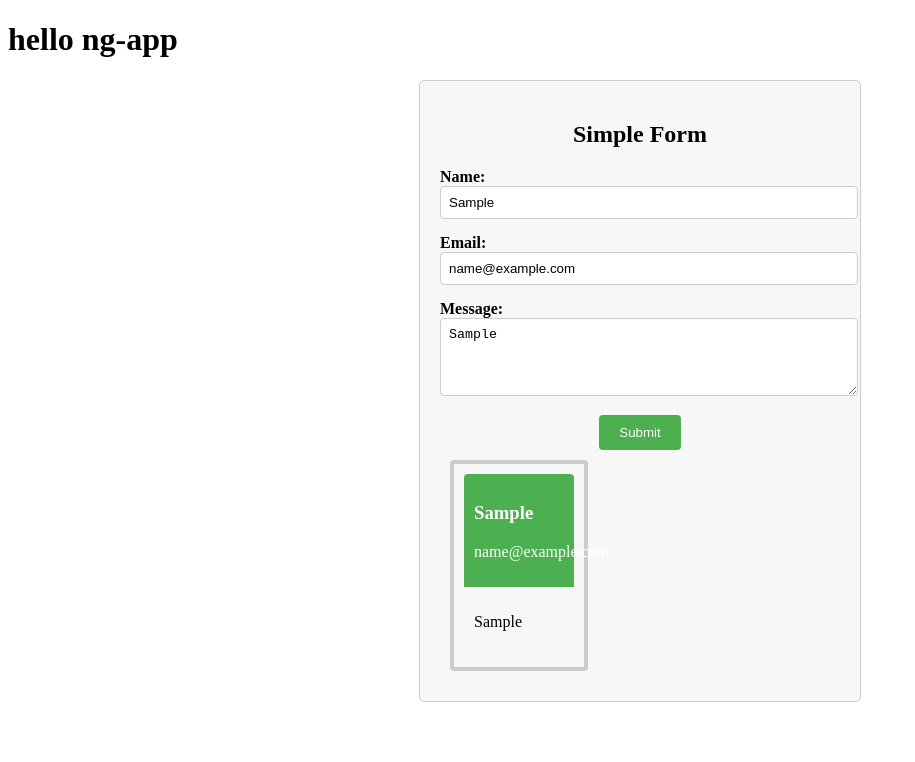
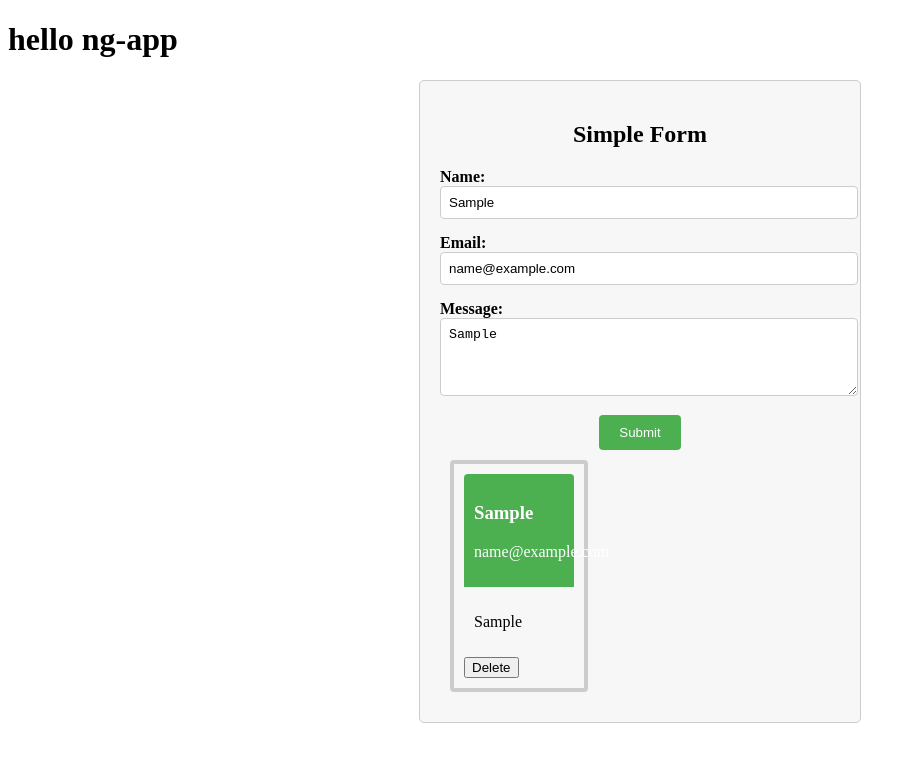
Before and after one commit to novan132/ng-app, an Angular app: page / in a window 1280 px wide. Both pictures are taken after typing "Sample", "name@example.com", "Sample" into the empty fields and a click on the button "Submit". Shown: the top 762 px of the page, without its empty margins (0-915 px from the left). Built offline with nearby package versions, Linux system fonts and the light colour scheme.

Commit message:
provide output from child to parent component

```diff
--- a/src/app/first-comp/first-comp.component.html
+++ b/src/app/first-comp/first-comp.component.html
@@ -50,6 +50,8 @@
     <app-message-details
       *ngFor="let msg of messages; let i = index"
       [message]="msg"
+      [index]="i"
+      (delete)="deleteMessage($event)"
     ></app-message-details>
   </div>
 </div>
--- a/src/app/first-comp/first-comp.component.ts
+++ b/src/app/first-comp/first-comp.component.ts
@@ -21,4 +21,8 @@
     });
     console.log(this.messages);
   }
+
+  deleteMessage(index: number): void {
+    this.messages.splice(index, 1);
+  }
 }
--- a/src/app/message-details/message-details.component.html
+++ b/src/app/message-details/message-details.component.html
@@ -6,4 +6,5 @@
   <div class="message-content">
     <p>{{ message.message }}</p>
   </div>
+  <button type="button" (click)="onDelete()">Delete</button>
 </div>
--- a/src/app/message-details/message-details.component.ts
+++ b/src/app/message-details/message-details.component.ts
@@ -1,4 +1,4 @@
-import { Component, Input } from '@angular/core';
+import { Component, EventEmitter, Input, Output } from '@angular/core';
 
 @Component({
   selector: 'app-message-details',
@@ -8,4 +8,13 @@
 export class MessageDetailsComponent {
   @Input()
   message: any = {};
+  @Input()
+  index: number = -1;
+
+  @Output()
+  delete: EventEmitter<number> = new EventEmitter<number>();
+
+  onDelete() {
+    this.delete.emit(this.index);
+  }
 }
```
